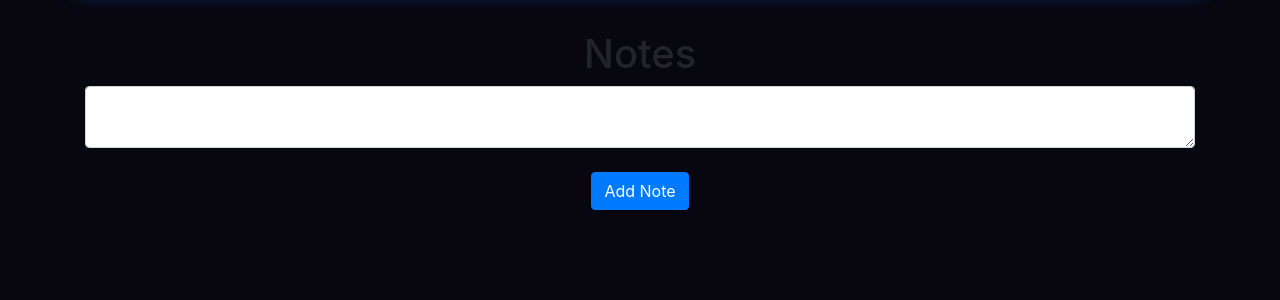
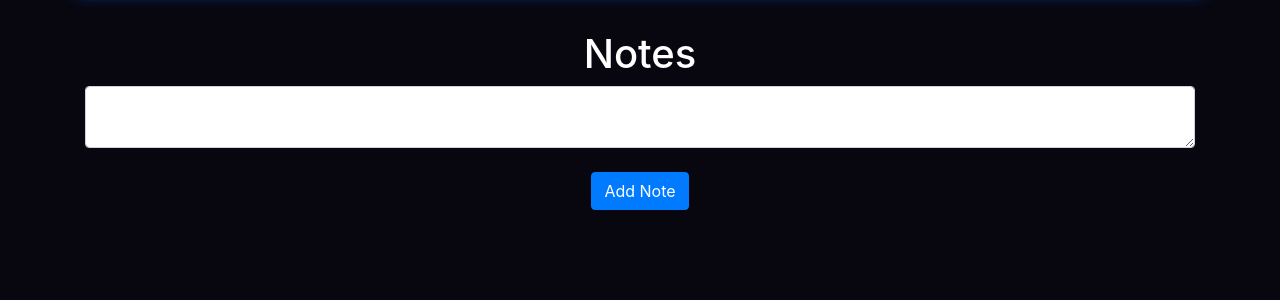
Before and after one commit to HarshaCR-7/notzzz, a Flask app: page / in a window 1280 px wide. Shown: the part 74-374 px from the top of the page. Run offline with Flask 2, Linux system fonts and the light colour scheme; the visitor is signed in with stand-in values (Sample User, id 1); data comes from the database, SQL or seed files in the repository; data that the repository does not hold is empty; some libraries are stand-ins or nearby versions.

Commit message:
Update home.html

```diff
--- a/website/templates/home.html
+++ b/website/templates/home.html
@@ -5,7 +5,7 @@ Home page
 {% endblock %}
 
 {% block body %}
-<h1 align="center">Notes</h1>
+<h1 style="color:rgb(255, 255, 255)" align="center">Notes</h1>
 <ul class="list-group list-group-flush" id="notes">
   {% for note in user.notes %}
   <li style="margin-bottom: 10px;
```
